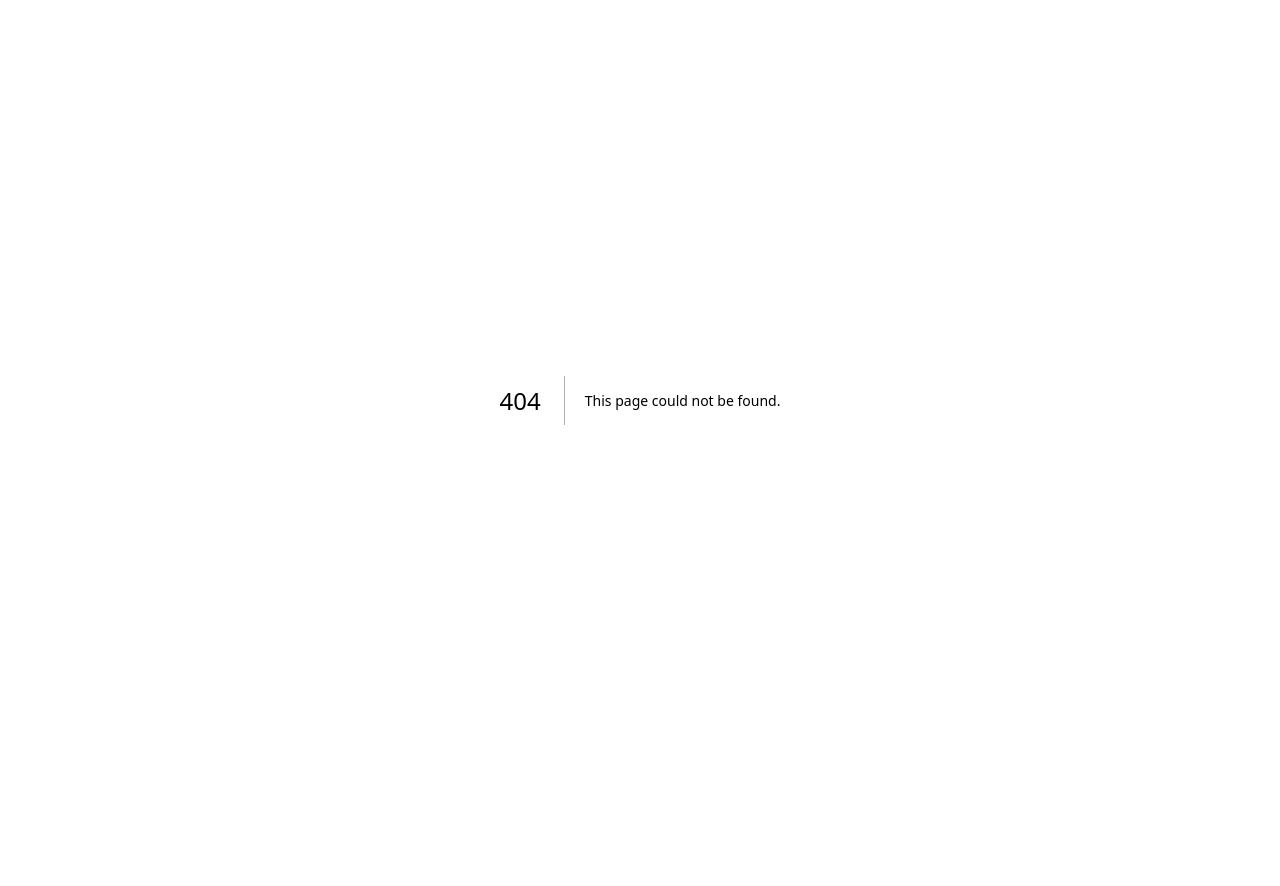
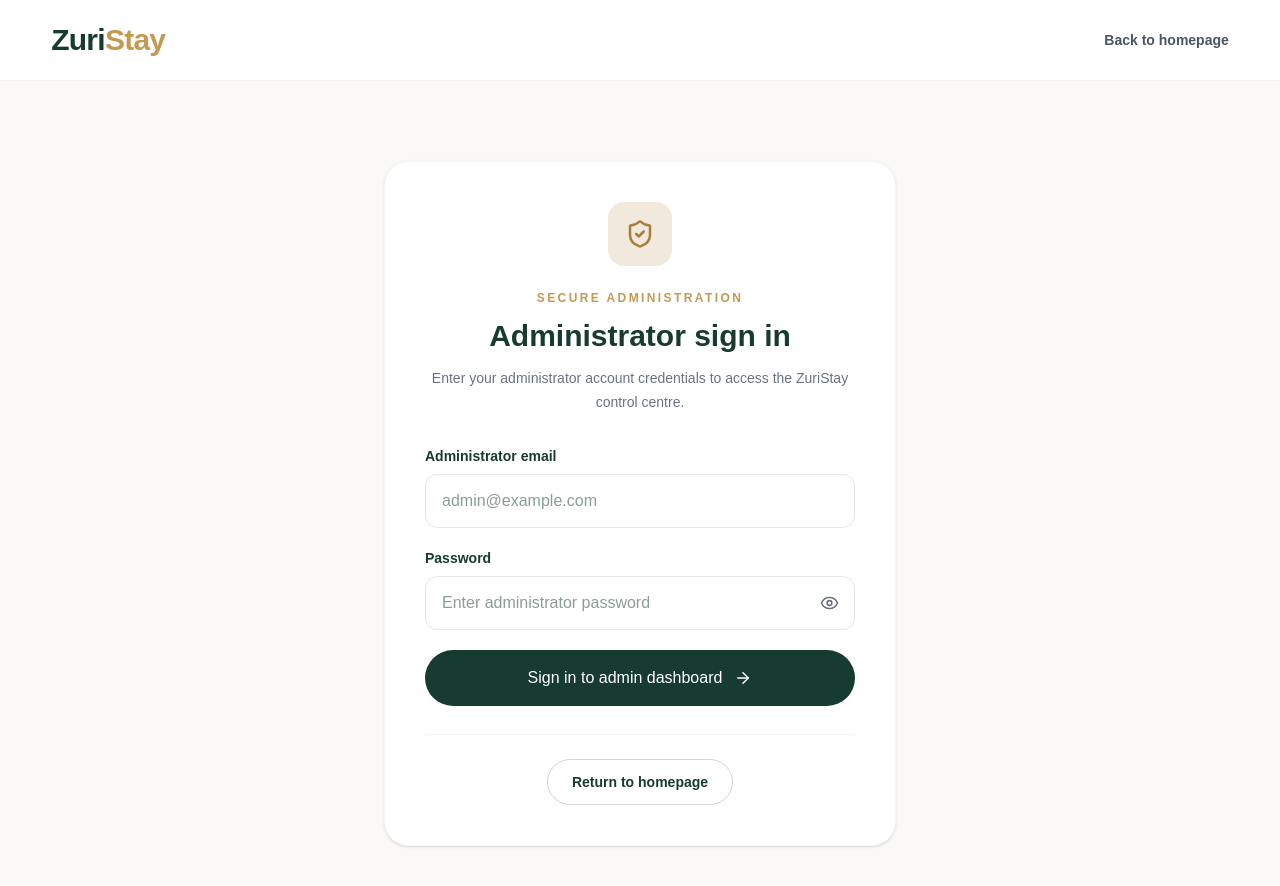
Before and after one commit to robinsonb254/zuristay, a Next.js app: page /admin/login in a window 1280 px wide. Before the commit this address had no page. Shown: the top 886 px of the page. Before the commit the page ends 800 px from the top, so only its background shows below. Built offline with nearby package versions, Linux system fonts and the light colour scheme; no server answers.

Commit message:
Add dedicated administrator sign-in page

```diff
--- /dev/null
+++ b/src/app/admin/login/page.tsx
@@ -0,0 +1,124 @@
+"use client";
+
+import { useEffect, useState, type FormEvent } from "react";
+import Link from "next/link";
+import { useRouter, useSearchParams } from "next/navigation";
+import { ShieldCheck, Eye, EyeOff, LogIn, ArrowRight } from "lucide-react";
+import { createSupabaseBrowserClient } from "@/lib/supabase/client";
+
+export default function AdminLoginPage() {
+  const router = useRouter();
+  const searchParams = useSearchParams();
+  const [email, setEmail] = useState("");
+  const [password, setPassword] = useState("");
+  const [showPassword, setShowPassword] = useState(false);
+  const [loading, setLoading] = useState(false);
+  const [checking, setChecking] = useState(true);
+  const [error, setError] = useState("");
+
+  useEffect(() => {
+    let active = true;
+    async function checkExistingSession() {
+      const supabase = createSupabaseBrowserClient();
+      const { data: { user } } = await supabase.auth.getUser();
+      if (!active) return;
+      if (user) {
+        const { data: profile } = await supabase
+          .from("profiles")
+          .select("role")
+          .eq("id", user.id)
+          .maybeSingle();
+        if (!active) return;
+        if (profile?.role === "admin") {
+          router.replace("/admin");
+          return;
+        }
+        await supabase.auth.signOut();
+        if (!active) return;
+      }
+      setChecking(false);
+    }
+    checkExistingSession().catch(() => setChecking(false));
+    return () => { active = false; };
+  }, [router]);
+
+  async function handleSubmit(event: FormEvent<HTMLFormElement>) {
+    event.preventDefault();
+    setError("");
+    setLoading(true);
+    const supabase = createSupabaseBrowserClient();
+    try {
+      const { data, error: signInError } = await supabase.auth.signInWithPassword({
+        email: email.trim().toLowerCase(),
+        password,
+      });
+      if (signInError || !data.user) throw signInError || new Error("Unable to sign in.");
+      const { data: profile, error: profileError } = await supabase
+        .from("profiles")
+        .select("role")
+        .eq("id", data.user.id)
+        .maybeSingle();
+      if (profileError) throw profileError;
+      if (profile?.role !== "admin") {
+        await supabase.auth.signOut();
+        setPassword("");
+        setError("Administrator access required. These credentials are not assigned an administrator account. You have not been signed in.");
+        return;
+      }
+      router.replace("/admin");
+      router.refresh();
+    } catch (err) {
+      setError(err instanceof Error ? err.message : "Unable to sign in. Check your administrator credentials and try again.");
+    } finally {
+      setLoading(false);
+    }
+  }
+
+  if (checking) {
+    return <main className="flex min-h-screen items-center justify-center bg-[#faf9f6] text-sm text-slate-500">Checking administrator access…</main>;
+  }
+
+  return (
+    <main className="min-h-screen bg-[#faf9f6] text-[#173b30]">
+      <header className="border-b border-gray-100 bg-white">
+        <div className="container flex h-20 items-center justify-between">
+          <Link href="/" className="text-3xl font-bold tracking-tight">Zuri<span className="text-[#c49a52]">Stay</span></Link>
+          <Link href="/" className="text-sm font-semibold text-gray-600 hover:text-[#c49a52]">Back to homepage</Link>
+        </div>
+      </header>
+      <section className="container flex justify-center px-4 py-14 md:py-20">
+        <div className="w-full max-w-lg rounded-3xl border border-gray-100 bg-white p-7 shadow-sm md:p-10">
+          <div className="mb-8 text-center">
+            <div className="mx-auto flex h-16 w-16 items-center justify-center rounded-2xl bg-[#f1eadc] text-[#a77e3e]"><ShieldCheck size={30} /></div>
+            <p className="mt-6 text-xs font-bold tracking-[0.2em] text-[#c49a52]">SECURE ADMINISTRATION</p>
+            <h1 className="mt-3 text-3xl font-bold">Administrator sign in</h1>
+            <p className="mt-3 text-sm leading-6 text-gray-500">Enter your administrator account credentials to access the ZuriStay control centre.</p>
+          </div>
+          {searchParams.get("reason") === "access" && (
+            <p role="status" className="mb-5 rounded-xl bg-amber-50 px-4 py-3 text-sm leading-6 text-amber-800">The previous session did not have administrator permission. It has been signed out. Sign in below with your administrator credentials.</p>
+          )}
+          {error && <div role="alert" className="mb-5 rounded-xl bg-red-50 px-4 py-3 text-sm leading-6 text-red-700">{error}</div>}
+          <form onSubmit={handleSubmit} className="space-y-5">
+            <div>
+              <label htmlFor="admin-email" className="mb-2 block text-sm font-semibold">Administrator email</label>
+              <input id="admin-email" type="email" required autoComplete="username" value={email} onChange={(e) => setEmail(e.target.value)} placeholder="admin@example.com" className="w-full rounded-xl border border-gray-200 px-4 py-3.5 text-sm outline-none focus:border-[#c49a52] focus:ring-2 focus:ring-[#c49a52]/15" />
+            </div>
+            <div>
+              <label htmlFor="admin-password" className="mb-2 block text-sm font-semibold">Password</label>
+              <div className="relative">
+                <input id="admin-password" type={showPassword ? "text" : "password"} required autoComplete="current-password" value={password} onChange={(e) => setPassword(e.target.value)} placeholder="Enter administrator password" className="w-full rounded-xl border border-gray-200 px-4 py-3.5 pr-12 text-sm outline-none focus:border-[#c49a52] focus:ring-2 focus:ring-[#c49a52]/15" />
+                <button type="button" onClick={() => setShowPassword(!showPassword)} aria-label={showPassword ? "Hide password" : "Show password"} className="absolute right-4 top-1/2 -translate-y-1/2 text-gray-500">{showPassword ? <EyeOff size={19} /> : <Eye size={19} />}</button>
+              </div>
+            </div>
+            <button type="submit" disabled={loading} className="flex w-full items-center justify-center gap-3 rounded-full bg-[#173b30] px-7 py-4 font-bold text-white transition hover:bg-[#245545] disabled:cursor-not-allowed disabled:opacity-60">
+              {loading ? "Verifying administrator…" : "Sign in to admin dashboard"} {!loading && <ArrowRight size={18} />}
+            </button>
+          </form>
+          <div className="mt-7 border-t border-gray-100 pt-6 text-center">
+            <Link href="/" className="inline-flex items-center gap-2 rounded-full border border-[#173b30]/20 px-6 py-3 text-sm font-semibold text-[#173b30] hover:bg-[#f4eee2]">Return to homepage</Link>
+          </div>
+        </div>
+      </section>
+    </main>
+  );
+}
```
